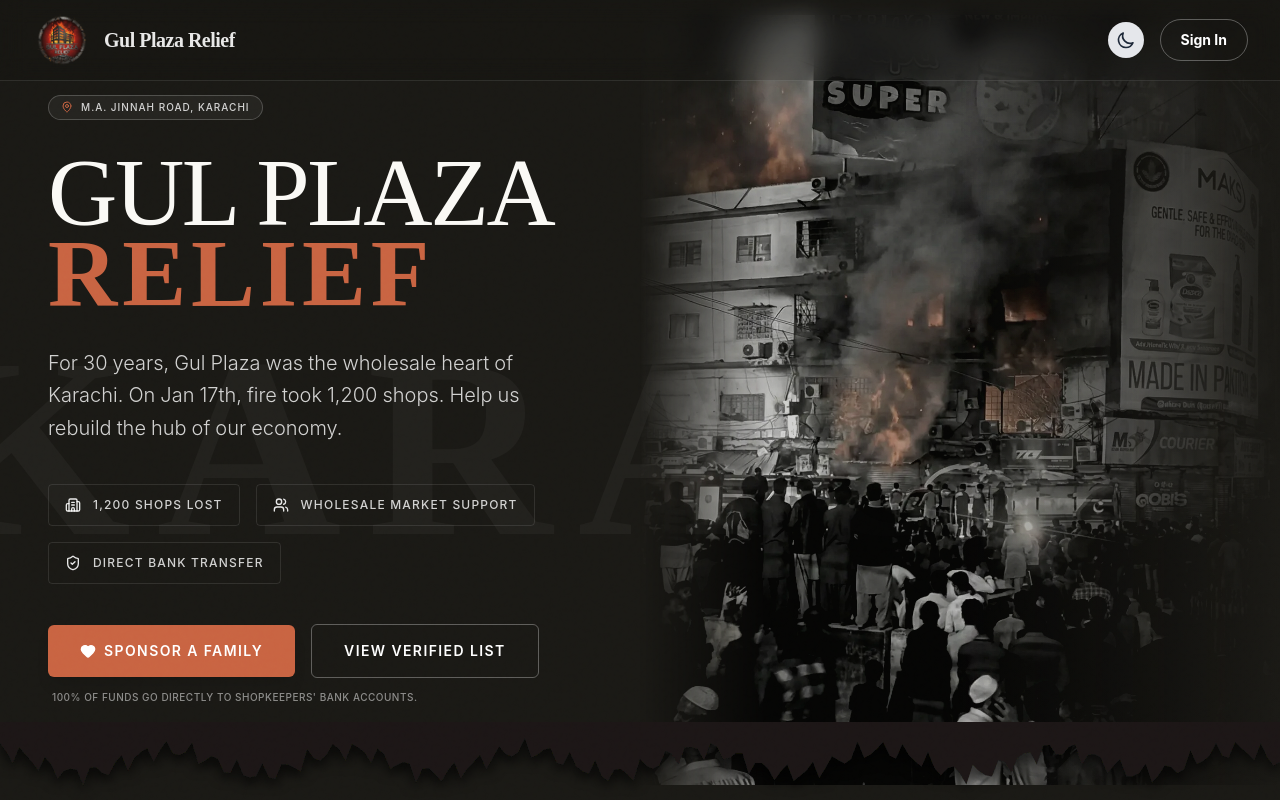
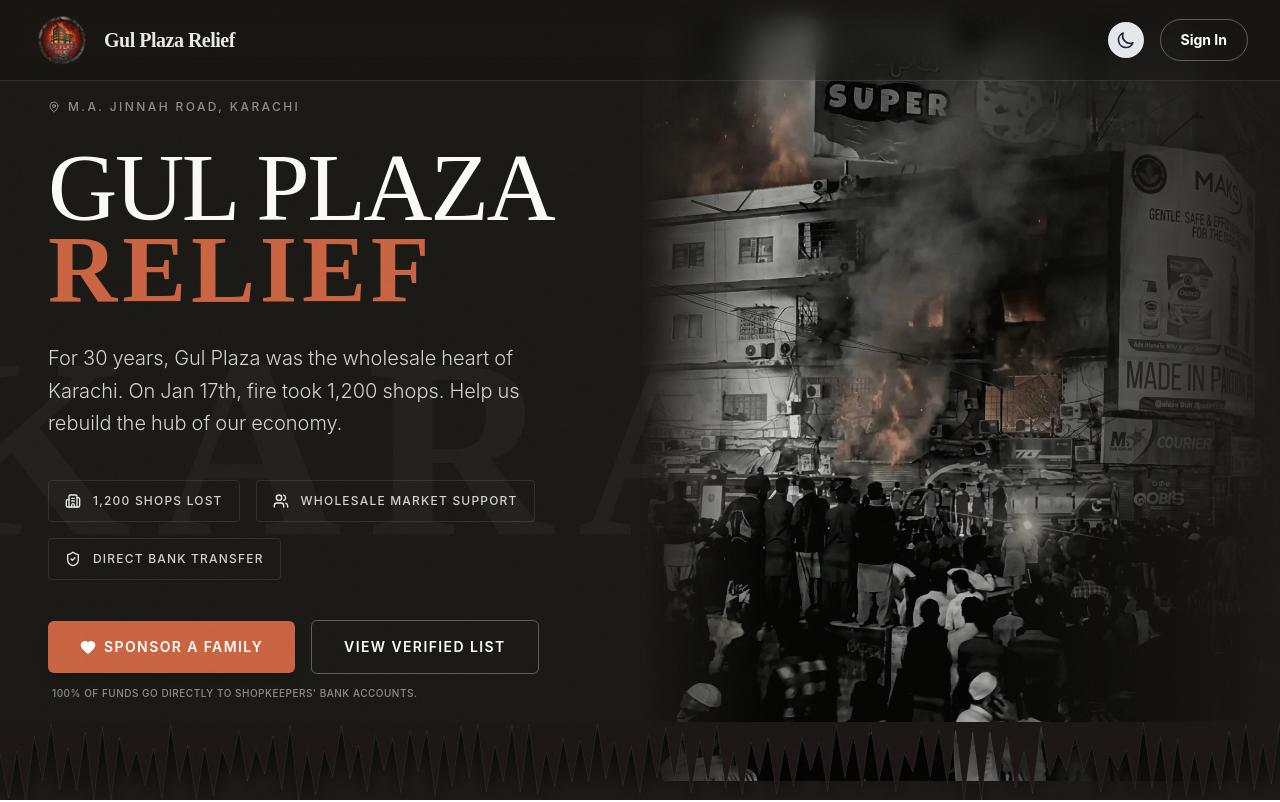
Before and after one commit to GulPlazaOnline/gulPlazaShops, a React (Vite) app: page / in a window 1280 px wide. Shown: the top 802 px of the page. Built offline with nearby package versions, Linux system fonts and the light colour scheme; no server answers.

Commit message:
feat: polish hero badge and tear

```diff
--- a/src/components/HeroSection.jsx
+++ b/src/components/HeroSection.jsx
@@ -22,10 +22,10 @@ const HeroSection = () => {
                 {/* CONTENT (Left) */}
                 <div className="flex flex-col justify-center py-20">
 
-                    {/* Location Badge */}
-                    <div className="inline-flex items-center gap-2 self-start border border-white/20 bg-white/5 backdrop-blur-sm px-3 py-1 rounded-full mb-8 animate-in fade-in slide-in-from-bottom-4 duration-700">
-                        <MapPin className="w-3 h-3 text-[var(--color-terracotta)]" />
-                        <span className="text-white/80 text-[10px] font-sans uppercase tracking-widest font-medium">
+                    {/* Location Badge - Subtle Stamp Style */}
+                    <div className="inline-flex items-center gap-2 self-start mb-8 animate-in fade-in slide-in-from-bottom-4 duration-700 select-none">
+                        <MapPin className="w-3 h-3 text-white/50" />
+                        <span className="text-white/50 text-xs font-sans uppercase tracking-[0.2em] font-medium">
                             M.A. Jinnah Road, Karachi
                         </span>
                     </div>
--- a/src/components/ui/torn-edge.jsx
+++ b/src/components/ui/torn-edge.jsx
@@ -1,33 +1,90 @@
 "use client";
 
 export function TornEdge({ className = "", flip = false }) {
-    // Generate a high-frequency jagged path mimicking ripped cardboard/paper
-    // We need many small zig-zags.
-    const segments = 200; // More segments for higher frequency
-    let path = "M0,0 L100,0 L100,10 ";
+    // Generate a high-frequency jagged "sawtooth" path
+    const segments = 150;
+    let d = "";
 
-    // Deterministic jagged path string to avoid hydration mismatches
-    // We can just construct a fixed string here or use a seed if we want randomness.
-    // For simplicity and "violent" look, let's hardcode a loop that generates sharp spikes.
+    // We want sharp zig-zags.
+    // We will generate a path that goes from left to right.
+    // The "tear" is at the top of this shape if we consider it sitting at the bottom of the hero.
+    // Wait, if this component is at `bottom-0` of the hero, and fills the space *below* the hero image?
+    // No, usually "Torn Edge" is a shape that covers the *bottom* of the image with the background color of the *next* section?
+    // OR it is a shape of the *current* section that has a jagged bottom?
+    // If it's a shape of the current section (Dark Charcoal), it should be filled with Charcoal, and the empty space below reveals the white next section.
+    // So the SVG should be: Top edge straight (connected to hero), Bottom edge jagged.
+    // AND it should be placed such that the jagged bottom edge sits over the white background of the next section?
+    // Actually, if the next section is white, and we want the hero to look torn ON TOP of it:
+    // The SVG needs to be the *bottom part* of the hero.
+    // So the SVG path should be: Move to Top-Left -> Top-Right -> Bottom-Right (jagged) -> Bottom-Left (jagged) -> Close.
+    // OR simpler: The SVG is a "transition" strip.
+    // If we want the Dark Hero to look torn, the SVG should be filled with `#1a1915`.
+    // Top edge: Straight line at y=0.
+    // Bottom edge: Jagged line varying between y=2 and y=10.
+    // This SVG sits at the very bottom of the Hero container.
+    // The next section starts immediately after the Hero container.
+    // So visually: Hero Dark Block -> Jagged Edge -> White Section.
 
-    let d = "";
     for (let i = 0; i <= segments; i++) {
         const x = 100 - (i / segments) * 100;
-        // High frequency noise: combination of sine waves and random-looking spikes
-        // We want sharp spikes, so use Math.random like function or just modulo
-        // Since we need it deterministic, we use Math.sin with high multipliers
-        const noise = Math.sin(i * 12.34) * 1.5 + Math.sin(i * 45.67) * 1.0 + Math.sin(i * 78.9) * 0.5;
-        // Map noise to y between 2 and 8
-        const y = 5 + noise;
+        // Sawtooth noise: Math.random() is unstable for SSR.
+        // Use a pseudo-random deterministic function.
+        const pseudoRandom = (seed) => {
+            const x = Math.sin(seed) * 10000;
+            return x - Math.floor(x);
+        };
+
+        // Zig-zag: alternating high and low, plus some noise.
+        // Base sawtooth: i % 2 == 0 ? low : high
+        const base = (i % 2 === 0) ? 2 : 8;
+        // Add noise to make it "violent" and irregular
+        const noise = pseudoRandom(i * 123.45) * 4 - 2;
+        const y = Math.max(0, Math.min(10, base + noise));
+
         d += `L${x.toFixed(2)},${y.toFixed(2)} `;
     }
 
     const pathData = `M0,0 L100,0 L100,10 ${d} L0,10 Z`;
 
+    // Highlight line: Just the jagged bottom edge, but slightly shifted or stroke?
+    // To simulate "white fiber" highlight on the TOP edge of the tear?
+    // If the tear is the bottom of the dark section, the light hits the torn edge suitable.
+    // A thin white stroke along the jagged edge.
+    // The jagged edge path itself is what we need.
+    // We can't reuse the closed path easily for stroke without artifacts.
+    // Let's create a separate open path for the stroke.
+
+    let strokeD = `M100,10 `; // Start where the previous loop started? No, loop went 100 -> 0.
+    // Recalculate or store points? Storing is better but loop is cheap.
+    // Let's just regenerate the stroke path (Line only along the jagged part).
+    // Actually, the loop above built `d` which is L... L... L...
+    // We need M at the start of the jagged part.
+    // The jagged part starts at 100,y_start... ends at 0,y_end.
+
+    // Let's separate point generation.
+    const points = [];
+    for (let i = 0; i <= segments; i++) {
+        const x = 100 - (i / segments) * 100;
+        const pseudoRandom = (seed) => (Math.sin(seed) * 10000) - Math.floor(Math.sin(seed) * 10000);
+        const base = (i % 2 === 0) ? 2 : 8;
+        const noise = pseudoRandom(i * 123.45) * 4 - 2;
+        const y = Math.max(0, Math.min(10, base + noise));
+        points.push({ x, y });
+    }
+
+    const jaggedPathCmd = points.map(p => `L${p.x.toFixed(2)},${p.y.toFixed(2)}`).join(" ");
+    const fullPath = `M0,0 L100,0 L100,${points[0].y.toFixed(2)} ${jaggedPathCmd} L0,0 Z`;
+    // Wait, close path logic:
+    // Top-Left (0,0) -> Top-Right (100,0) -> Start of jagged (100, y0) -> ... -> End of jagged (0, yn) -> Close to (0,0).
+    // Perfect.
+
+    // Stroke Path: Just the jagged part.
+    const highlightPath = `M100,${points[0].y.toFixed(2)} ${jaggedPathCmd}`;
+
     return (
         <div className={`absolute bottom-0 left-0 w-full overflow-hidden leading-none ${className}`} style={{ transform: flip ? 'scaleY(-1)' : 'none' }}>
             <svg
-                className="relative block w-full h-[60px] md:h-[80px]"
+                className="relative block w-full h-[50px] md:h-[80px]"
                 viewBox="0 0 100 10"
                 preserveAspectRatio="none"
                 xmlns="http://www.w3.org/2000/svg"
@@ -36,27 +93,24 @@ export function TornEdge({ className = "", flip = false }) {
                     <filter id="torn-shadow" x="-50%" y="-50%" width="200%" height="200%">
                         <feDropShadow dx="0" dy="1" stdDeviation="0.5" floodColor="#000" floodOpacity="0.6" />
                     </filter>
-                    {/* Inner shadow trick? usually done with CSS box-shadow inset or SVG filters which are complex.
-                We can just draw a second path slightly offset or use drop-shadow on the container?
-                Actually, user asked for "inner shadow at the top of the tear".
-                This implies the tear looks like it has thickness.
-                We can simulate this by drawing the path twice, one slightly lower with a darker color, or using a gradient on the fill.
-            */}
                 </defs>
 
-                {/* Main shape */}
+                {/* Main Dark Shape */}
                 <path
-                    d={pathData}
+                    d={fullPath}
                     fill="#1a1915"
                     filter="url(#torn-shadow)"
                 />
 
-                {/* "Thickness" / Inner Shadow Simulation - A stroke or slightly offset path?
-            Actually, let's just keep it simple with the drop shadow for now as "inner shadow" on a filled shape
-            usually means shading *inside* the shape near the edge.
-            We can add a gradient fill to the shape that gets darker near the bottom?
-            Or just trust the drop shadow to give depth against the white background below.
-        */}
+                {/* White Highlight on the jagged edge */}
+                <path
+                    d={highlightPath}
+                    fill="none"
+                    stroke="rgba(255,255,255,0.3)"
+                    strokeWidth="0.2"
+                    strokeLinecap="round"
+                    vectorEffect="non-scaling-stroke"
+                />
             </svg>
         </div>
     );
```
